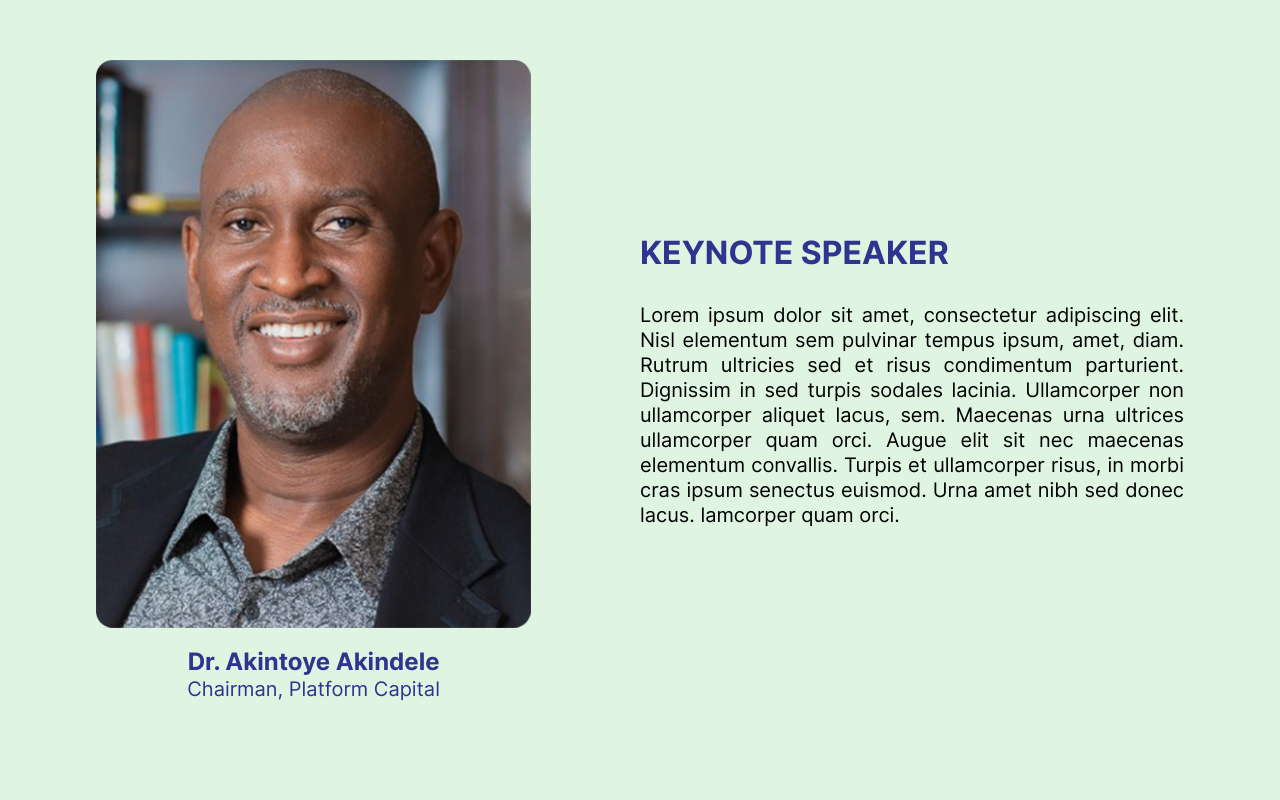
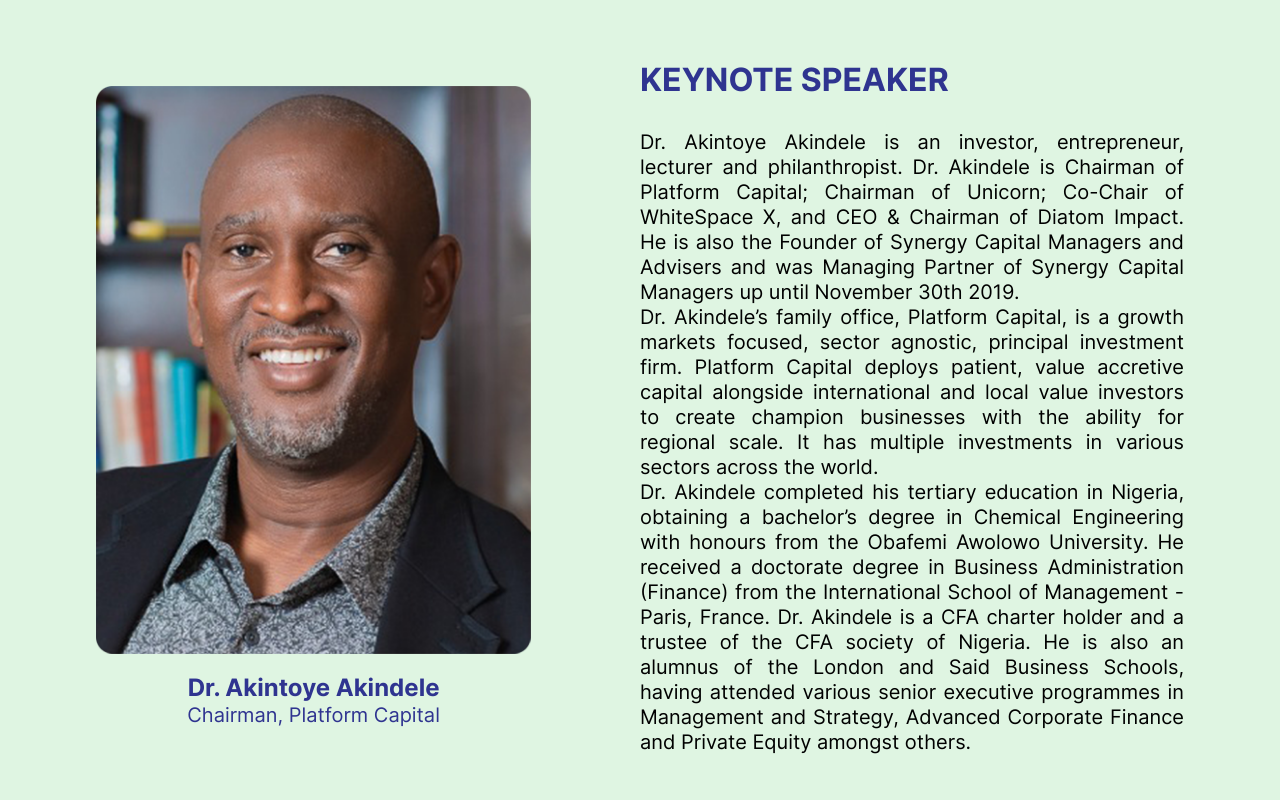
Before and after one commit to aishat-liasu/ngm-pilot, a React (Create React App) app: page / in a window 1280 px wide. Shown: the part 1180-1980 px from the top of the page. Built offline with nearby package versions, Linux system fonts and the light colour scheme.

Commit message:
feat: add keynote speaker profile summary

```diff
--- a/src/App.js
+++ b/src/App.js
@@ -250,14 +250,32 @@
           <article className="content">
             <h2>Keynote Speaker</h2>
             <p>
-              Lorem ipsum dolor sit amet, consectetur adipiscing elit. Nisl
-              elementum sem pulvinar tempus ipsum, amet, diam. Rutrum ultricies
-              sed et risus condimentum parturient. Dignissim in sed turpis
-              sodales lacinia. Ullamcorper non ullamcorper aliquet lacus, sem.
-              Maecenas urna ultrices ullamcorper quam orci. Augue elit sit nec
-              maecenas elementum convallis. Turpis et ullamcorper risus, in
-              morbi cras ipsum senectus euismod. Urna amet nibh sed donec lacus.
-              lamcorper quam orci.
+              Dr. Akintoye Akindele is an investor, entrepreneur, lecturer and
+              philanthropist. Dr. Akindele is Chairman of Platform Capital;
+              Chairman of Unicorn; Co-Chair of WhiteSpace X, and CEO & Chairman
+              of Diatom Impact. He is also the Founder of Synergy Capital
+              Managers and Advisers and was Managing Partner of Synergy Capital
+              Managers up until November 30th 2019.
+            </p>
+            <p>
+              Dr. Akindele’s family office, Platform Capital, is a growth
+              markets focused, sector agnostic, principal investment firm.
+              Platform Capital deploys patient, value accretive capital
+              alongside international and local value investors to create
+              champion businesses with the ability for regional scale. It has
+              multiple investments in various sectors across the world.
+            </p>
+            <p>
+              Dr. Akindele completed his tertiary education in Nigeria,
+              obtaining a bachelor’s degree in Chemical Engineering with honours
+              from the Obafemi Awolowo University. He received a doctorate
+              degree in Business Administration (Finance) from the International
+              School of Management - Paris, France. Dr. Akindele is a CFA
+              charter holder and a trustee of the CFA society of Nigeria. He is
+              also an alumnus of the London and Said Business Schools, having
+              attended various senior executive programmes in Management and
+              Strategy, Advanced Corporate Finance and Private Equity amongst
+              others.
             </p>
           </article>
         </section>
```
